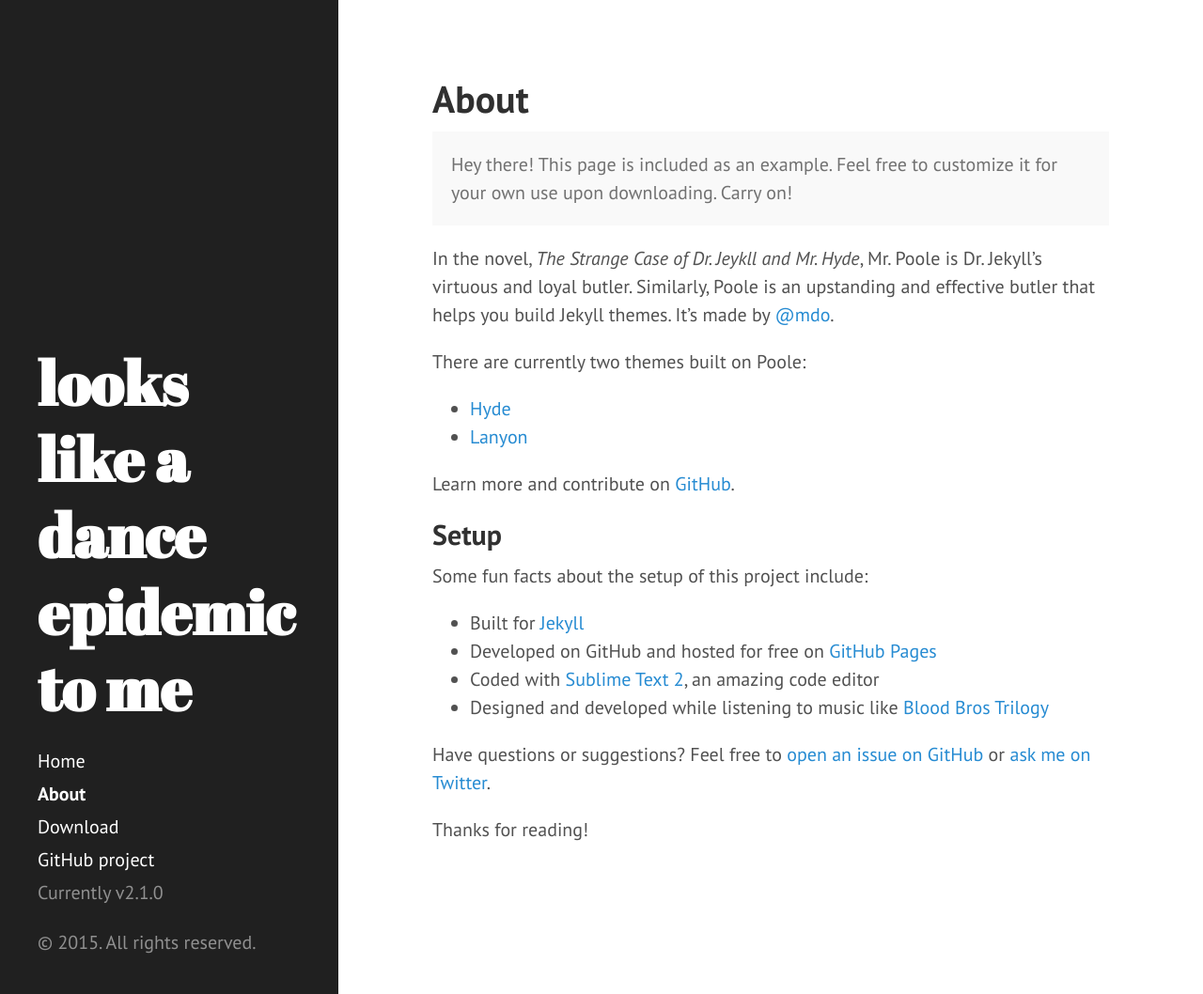
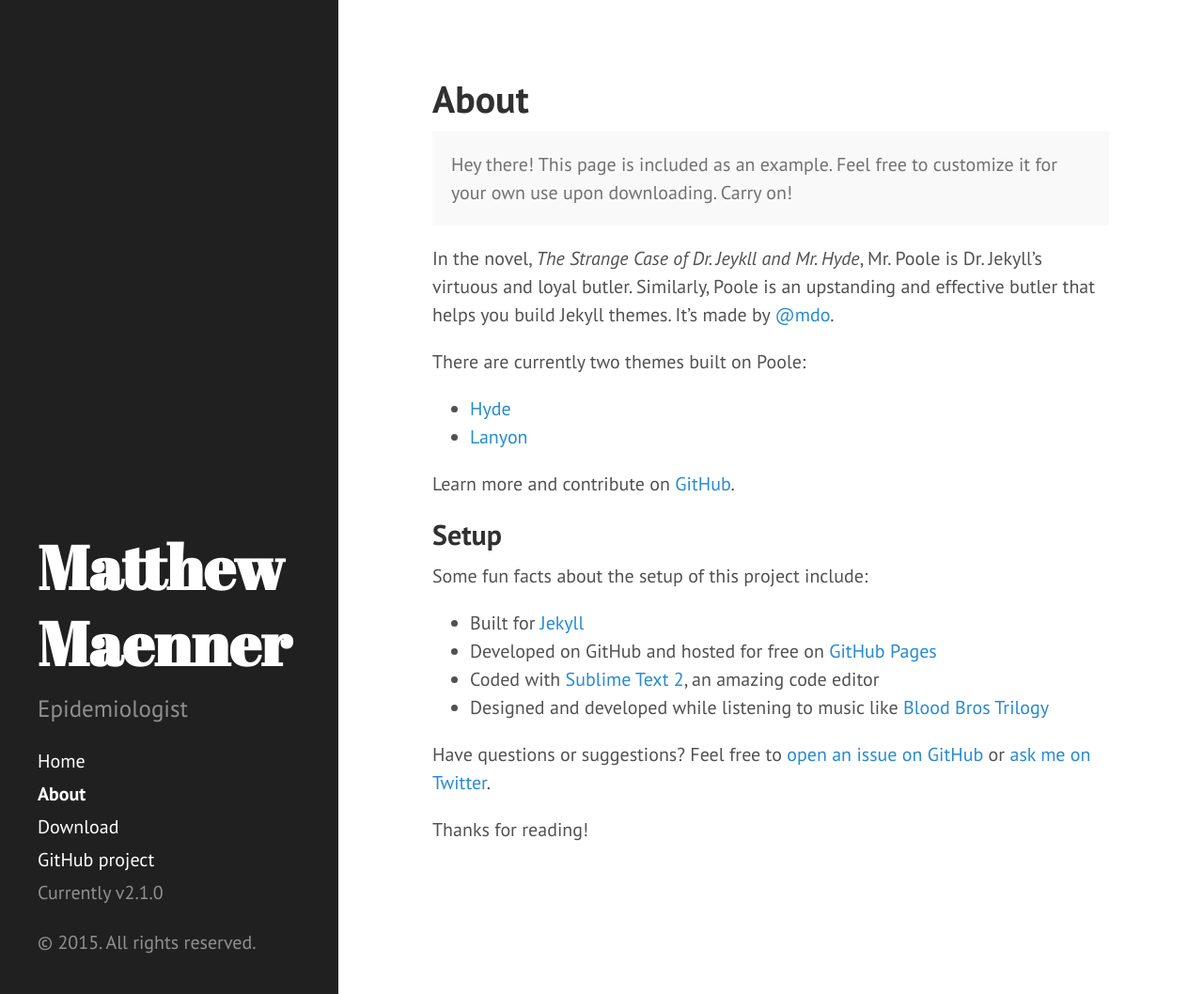
Before and after one commit to mjmaenner/mjmaenner.github.io, a Jekyll site: the page built from index.md, in a window 1280 px wide and 1058 px high. Shown: the whole window at 94% size. Built offline with Jekyll 4.4.1, drawn with Linux system fonts in a browser that asks for light colours; Markdown is read by kramdown in place of the engine named in the settings.

Commit message:
Update _config.yml

```diff
--- a/_config.yml
+++ b/_config.yml
@@ -7,15 +7,15 @@ permalink:        pretty
 relative_permalinks: true
 
 # Setup
-title:            'looks like a dance epidemic to me'
+title:            'Matthew Maenner'
 tagline:
-description:
-url:              http://mjmaenner.github.io/hyde/
-baseurl:          http://mjmaenner.github.io/hyde/
+description:      'Epidemiologist'
+url:              http://mjmaenner.github.io/
+baseurl:          http://mjmaenner.github.io/
 
 author:
-  name:           'Mark Otto'
-  url:            https://twitter.com/mdo
+  name:           'Matt'
+  url:            https://matthewmaenner.com
 
 paginate:         5
 
```
